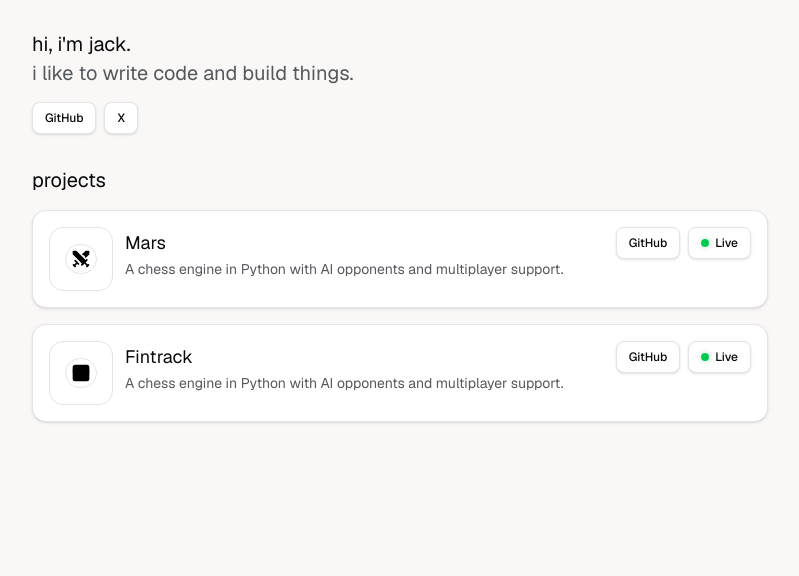
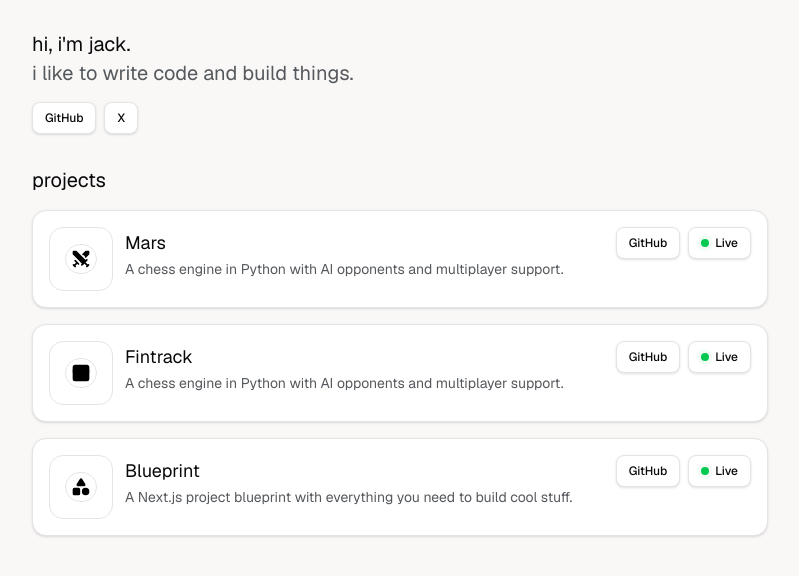
Before and after one commit to jackquinlan/jackquinlan.me, a Next.js app: page / in a window 1280 px wide. Shown: the top 576 px of the page, without its empty margins (240-1039 px from the left). Built offline with nearby package versions, Linux system fonts and the light colour scheme.

Commit message:
expanded details animation

```diff
--- a/src/app/layout.tsx
+++ b/src/app/layout.tsx
@@ -18,9 +18,7 @@ export default function RootLayout({
       <head>
         <link rel="icon" href="/favicon.ico" sizes="any" />
       </head>
-      <body className={GeistSans.className}>
-        {children}
-      </body>
+      <body className={GeistSans.className}>{children}</body>
     </html>
   );
 }
--- /dev/null
+++ b/src/components/active-pulse.tsx
@@ -0,0 +1,10 @@
+import * as React from "react";
+
+export function ActivePulse() {
+  return (
+    <span className="relative flex h-2 w-2 mr-1.5">
+      <span className="animate-ping absolute inline-flex h-full w-full rounded-full bg-green-500 opacity-75"></span>
+      <span className="relative inline-flex rounded-full h-2 w-2 bg-green-500"></span>
+    </span>
+  );
+}
--- a/src/components/canvas-flickering-grid.tsx
+++ b/src/components/canvas-flickering-grid.tsx
@@ -6,7 +6,7 @@ import { Canvas, useFrame, useThree } from "@react-three/fiber";
 import { cn } from "@/lib/utils";
 
 export const CanvasRevealEffect = ({
-  animationSpeed = .5,
+  animationSpeed = 0.5,
   opacities = [0.3, 0.3, 0.3, 0.5, 0.5, 0.5, 0.8, 0.8, 0.8, 1],
   colors = [[0, 255, 255]],
   containerClassName,
@@ -21,13 +21,11 @@ export const CanvasRevealEffect = ({
   showGradient?: boolean;
 }) => {
   return (
-    <div className={cn("h-full relative bg-white w-full", containerClassName)}>
+    <div className={cn("relative bg-white w-full h-full", containerClassName)}>
       <div className="h-full w-full">
         <DotMatrix
           dotSize={dotSize}
-          opacities={
-            opacities
-          }
+          opacities={opacities}
           colors={colors}
           shader={`
               float animation_speed_factor = ${animationSpeed.toFixed(1)};
@@ -227,7 +225,7 @@ const ShaderMaterial = ({
         case "uniform3fv":
           preparedUniforms[uniformName] = {
             value: uniform.value.map((v: number[]) =>
-              new THREE.Vector3().fromArray(v)
+              new THREE.Vector3().fromArray(v),
             ),
             type: "3fv",
           };
--- a/src/components/project-cards.tsx
+++ b/src/components/project-cards.tsx
@@ -1,34 +1,56 @@
 "use client";
 
 import * as React from "react";
-import { Swords, WalletCards } from "lucide-react";
+import Link from "next/link";
+import { Swords, WalletCards, Shapes } from "lucide-react";
+import { motion } from "framer-motion";
 import { Button } from "@/components/ui/button";
 import { Card, CardContent } from "@/components/ui/card";
-import Link from "next/link";
 import { CanvasRevealEffect } from "@/components/canvas-flickering-grid";
+import { ActivePulse } from "@/components/active-pulse";
 
 const PROJECTS: ProjectCardProps[] = [
   {
     title: "Mars",
-    description: "A chess engine in Python with AI opponents and multiplayer support.",
+    summary:
+      "A chess engine in Python with AI opponents and multiplayer support.",
     icon: <Swords className="text-black fill-black" size={20} />,
     githubLink: "https://www.github.com/jackquinlan/mars",
     productionLink: "https://chess.jackquinlan.me",
-    colorList: [[220, 38, 38], [248, 113, 113]],
+    colorList: [
+      [220, 38, 38],
+      [248, 113, 113],
+    ],
   },
   {
     title: "Fintrack",
-    description: "A chess engine in Python with AI opponents and multiplayer support.",
+    summary:
+      "A chess engine in Python with AI opponents and multiplayer support.",
     icon: <WalletCards className="text-black fill-black" size={20} />,
     githubLink: "https://www.github.com/jackquinlan/mars",
     productionLink: "https://chess.jackquinlan.me",
-    colorList: [[22, 163, 74], [74, 222, 128]],
+    colorList: [
+      [22, 163, 74],
+      [74, 222, 128],
+    ],
+  },
+  {
+    title: "Blueprint",
+    summary:
+      "A Next.js project blueprint with everything you need to build cool stuff.",
+    icon: <Shapes className="text-black fill-black" size={20} />,
+    githubLink: "https://www.github.com/jackquinlan/mars",
+    productionLink: "https://chess.jackquinlan.me",
+    colorList: [
+      [37, 99, 235],
+      [96, 165, 250],
+    ],
   },
 ];
 
 interface ProjectCardProps {
   title: string;
-  description?: string;
+  summary?: string;
   icon?: React.ReactNode;
   colorList?: number[][];
   githubLink: string;
@@ -47,23 +69,47 @@ export function ProjectCards() {
 
 function ProjectCard({
   title,
-  description,
+  summary,
   icon,
   githubLink,
   productionLink,
   colorList,
 }: ProjectCardProps) {
   const [isHovered, setIsHovered] = React.useState(false);
+  const [isClicked, setIsClicked] = React.useState(false);
+
+  const contentRef = React.useRef<HTMLDivElement>(null);
+  const [contentHeight, setContentHeight] = React.useState(0);
+
+  // Measure the content height when it changes
+  React.useEffect(() => {
+    if (contentRef.current) {
+      setContentHeight(contentRef.current.scrollHeight);
+    }
+  }, [isClicked]);
+
+  const handleCardClick = (e: React.MouseEvent) => {
+    // Prevent expansion when clicking on buttons
+    if (
+      (e.target as HTMLElement).closest("a") ||
+      (e.target as HTMLElement).closest("button")
+    ) {
+      return;
+    }
+    setIsClicked(!isClicked);
+  };
+
   return (
     <Card
-      className="relative overflow-hidden"
+      className="relative overflow-hidden cursor-pointer"
       onMouseEnter={() => setIsHovered(true)}
       onMouseLeave={() => setIsHovered(false)}
+      onClick={handleCardClick}
     >
       <CardContent>
         <div className="flex items-start gap-3">
           <Card className="relative w-16 h-16 flex items-center justify-center overflow-hidden shadow-none">
-            {isHovered && (
+            {(isHovered || isClicked) && (
               <div className="absolute inset-0 rounded-md overflow-hidden">
                 <CanvasRevealEffect
                   animationSpeed={4}
@@ -88,21 +134,37 @@ function ProjectCard({
                 {productionLink && (
                   <Button size="sm" variant="outline" asChild>
                     <Link href={productionLink} target="_blank">
-                      <span className="relative flex h-2 w-2 mr-1.5">
-                        <span className="animate-ping absolute inline-flex h-full w-full rounded-full bg-green-500 opacity-75"></span>
-                        <span className="relative inline-flex rounded-full h-2 w-2 bg-green-500"></span>
-                      </span>
+                      <ActivePulse />
                       Live
                     </Link>
                   </Button>
                 )}
               </div>
             </div>
-            <p className="text-sm text-[#55585C]">
-              {description}
-            </p>
+            <p className="text-sm text-[#55585C]">{summary}</p>
           </div>
         </div>
+        <motion.div
+          initial={{ height: 0, opacity: 0, marginTop: 0 }}
+          animate={{
+            height:    isClicked ? contentHeight : 0,
+            opacity:   isClicked ? 1 : 0,
+            marginTop: isClicked ? 16 : 0,
+          }}
+          transition={{
+            height: { duration: 0.3, ease: [0.33, 1, 0.68, 1] },
+            opacity: {
+              duration: isClicked ? 0.25 : 0.2,
+              ease: [0.33, 1, 0.68, 1],
+              delay: isClicked ? 0.05 : 0,
+            },
+            marginTop: { duration: 0.3, ease: [0.33, 1, 0.68, 1] },
+          }}
+        >
+          <div ref={contentRef} className="border-t pt-4">
+            Expanded Content
+          </div>
+        </motion.div>
       </CardContent>
     </Card>
   );
```
